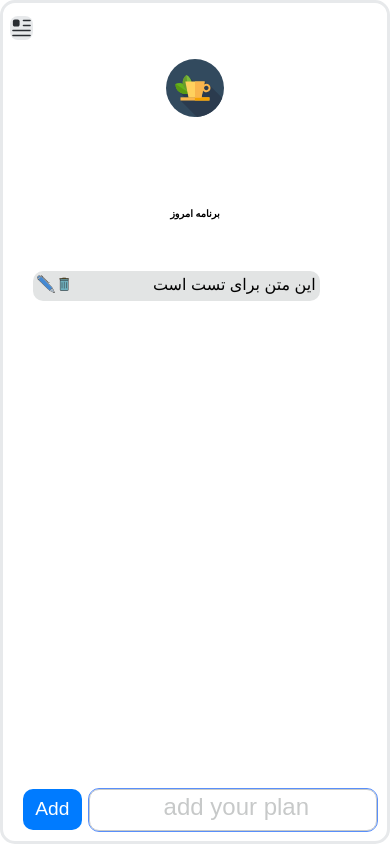
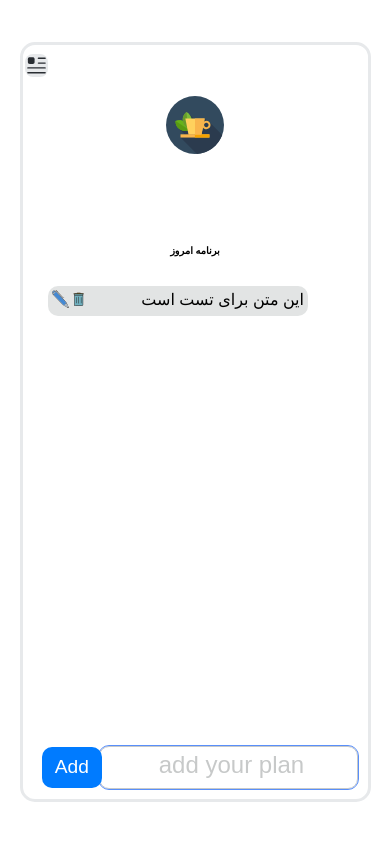
Before and after one commit to Ali-saadat129/checklist, a React (Create React App) app: page / in a window 390 px wide. Built offline with nearby package versions, Linux system fonts and the light colour scheme; a small style sheet from the web is missing.

Commit message:
End of the priject

```diff
--- a/public/index.html
+++ b/public/index.html
@@ -5,6 +5,7 @@
     <link rel="icon" href="%PUBLIC_URL%/favicon.ico" />
     <link href="https://cdn.jsdelivr.net/gh/rastikerdar/vazirmatn@v33.003/Vazirmatn-font-face.css" rel="stylesheet" type="text/css" />
     <meta name="viewport" content="width=device-width, initial-scale=1" />
+
     <meta name="theme-color" content="#000000" />
     <meta
       name="description"
--- a/src/App.css
+++ b/src/App.css
@@ -7,4 +7,9 @@ body {
   justify-content: center;
   align-items: center;
   height: 100vh;
+  width: 100vw !important;
+  height: 100vh !important;
+  overflow: hidden;
+  margin: 0 !important;
+  padding: 0 !important;
 }
--- a/src/components/Main.js
+++ b/src/components/Main.js
@@ -21,7 +21,7 @@ const Main = () => {
     console.log(window.innerWidth)
 // states
     const [planstate,setplan] = useState(["این متن برای تست است "])
-    const[tempState,setTemp] = useState("")
+    const [tempState,setTemp] = useState("")
 // ------------------------- functions ----------------------
 // set value of temperary state from input
     const inputHandler = (event) => {
@@ -100,7 +100,7 @@ const EditPlan = (event) => {
 
         <div className={Styles.container}>
             <div id='setting' className={Styles.Setting}>
-                <Setting close={setClose} />
+                <Setting all={planstate.length} close={setClose} />
             </div>
             <div id='header' className={Styles.header}>
                 <img onClick={settingHandler}  className={Styles.threeline} src={line}></img>
--- a/src/components/Setting.js
+++ b/src/components/Setting.js
@@ -9,7 +9,7 @@ import Styles from "../style/Setting.module.css"
 // close setting page function
 
 
-const Setting = ({doCount , all ,close}) => {
+const Setting = ({ all ,close}) => {
     return (
         <div >
             <div className={Styles.container}>
@@ -35,11 +35,11 @@ const Setting = ({doCount , all ,close}) => {
                     <h3>وضعیت</h3>
                     <div className={Styles.countparent}>
                         <div >
-                            <p className={Styles.Statistics} >{all}1</p>
+                            <p className={Styles.Statistics} >{all}</p>
                             <p className={Styles.count}>برنامه های امروز</p>
                         </div>
                         <div>
-                            <p className={Styles.Statistics}>2{doCount}</p>
+                            <p className={Styles.Statistics}>0</p>
                             <p className={Styles.count}> انجام شده </p>
                         </div>
                     </div>
--- a/src/index.css
+++ b/src/index.css
@@ -6,6 +6,7 @@ body {
   -webkit-font-smoothing: antialiased;
   -moz-osx-font-smoothing: grayscale;
 }
+html, body {margin: 0 ; padding: 0; height: 100vh;}
 
 code {
   font-family: source-code-pro, Menlo, Monaco, Consolas, 'Courier New',
--- a/src/style/Checklist.module.css
+++ b/src/style/Checklist.module.css
@@ -1,4 +1,6 @@
 .container {
+    margin: 0 !important;
+    padding: 0 !important;
     width: 19%;
     height: 75%;
     border: 3px solid #E7E9EB;
@@ -16,8 +18,10 @@
 /* -------------- responsive ------------------ */
 @media only screen and (max-width: 768px) {
     .container{
-        width: 100%;
-        height: 100%;
+        width: 90%;
+        height: 90%;
+        margin: 0 !important;
+        padding: 0 !important;
     }
 }
 @media only screen and (min-width: 768px) {
--- a/src/style/Main.module.css
+++ b/src/style/Main.module.css
@@ -15,6 +15,8 @@
 .container{
     width: 100%;
     height: 100%;
+    margin: 0 !important;
+    padding: 0 !important;
 }
 .header{
     display: flex;
@@ -120,6 +122,10 @@
 /* ------------------- responsive --------------------- */
 
 @media only screen and (max-width: 768px) {
+    .container {
+        margin: 0 !important;
+        padding: 0 !important;
+    }
     .threeline {
         width: 6vw;
         height: 6vw;
```
